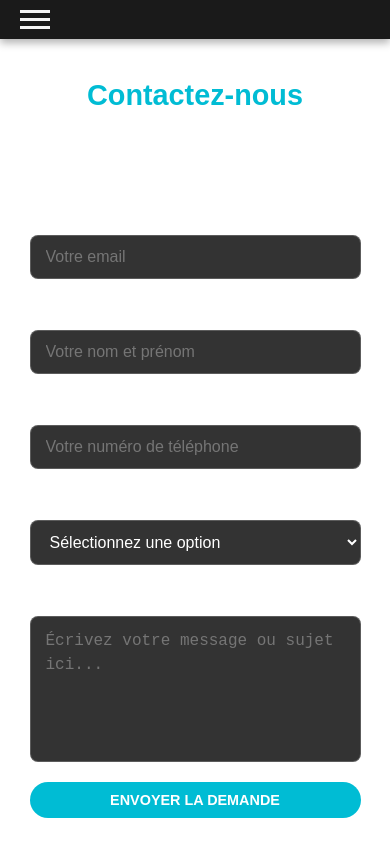
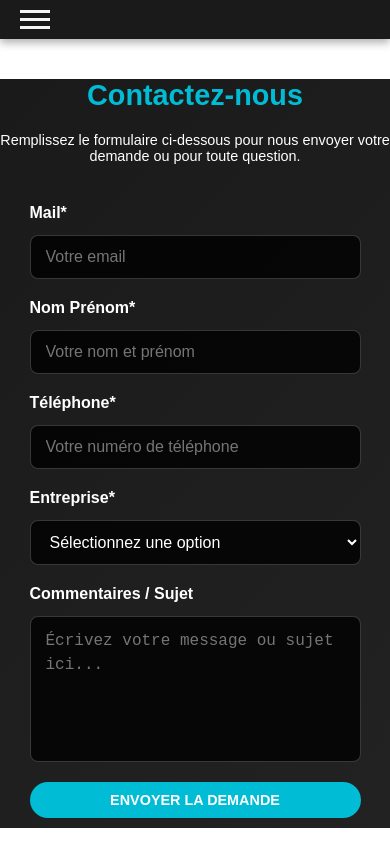
Before and after one commit to creacress/web-cresson-tech, a Next.js app: page /contact in a window 390 px wide. Built offline with nearby package versions, Linux system fonts and the light colour scheme.

Commit message:
Change contact mobile first

```diff
--- a/src/app/contact.module.css
+++ b/src/app/contact.module.css
@@ -3,6 +3,7 @@
   text-align: center;
   margin: 40px 0;
   animation: fadeIn 1.5s ease-in-out;
+  background: linear-gradient(135deg, #1a1a1a, #222222);
 }
 
 .contactFormSection h2 {
```
